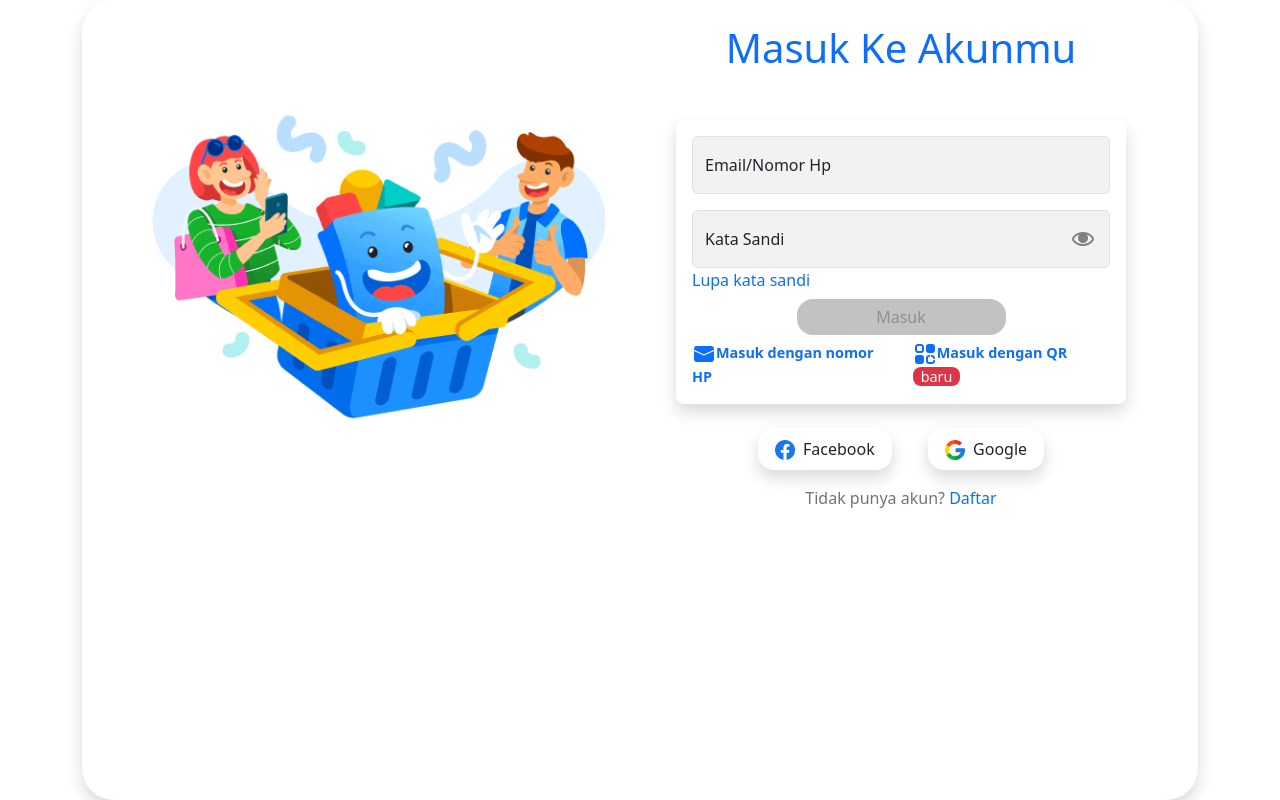
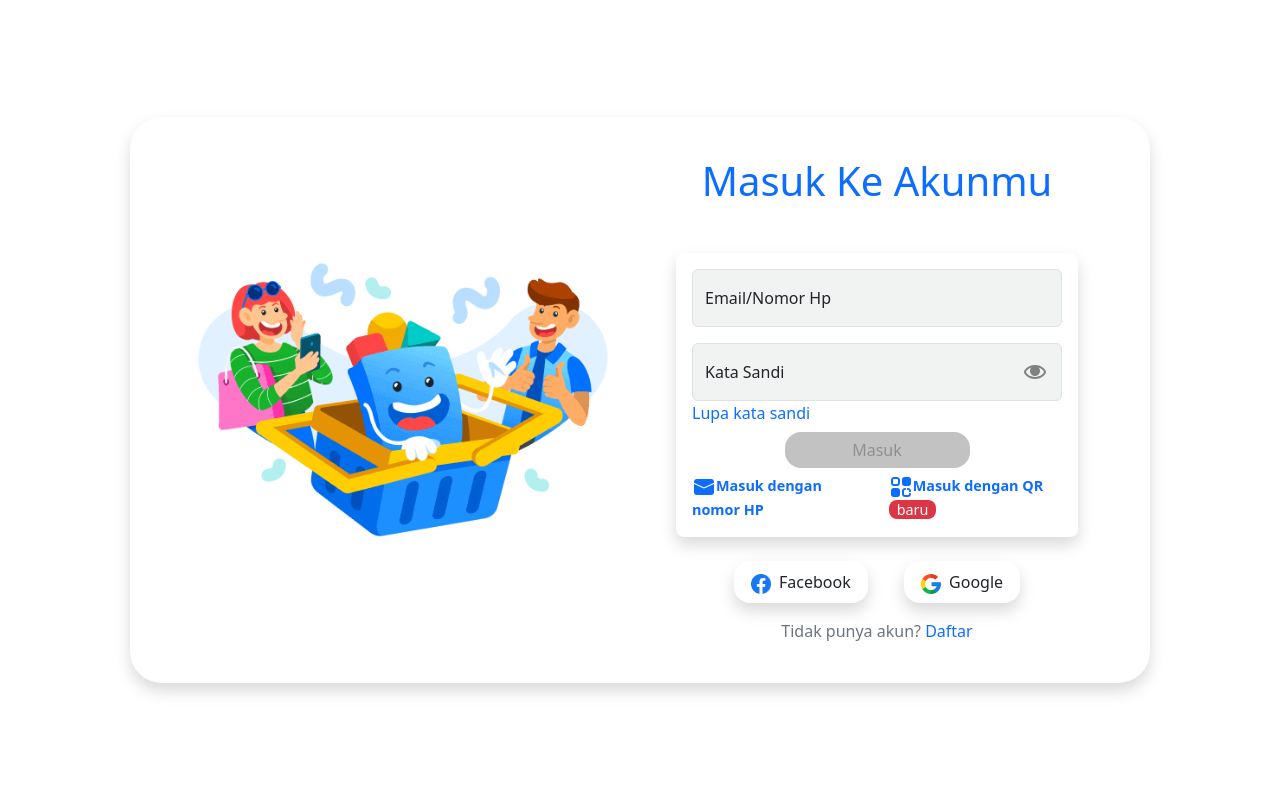
Before and after one commit to xeryux-rd/login-registar-blibli, a plain HTML site: page index.html in a window 1280 px wide. Drawn offline with nearby package versions, Linux system fonts and the light colour scheme.

Commit message:
selamat datang di xeryux-rd

```diff
--- a/index.html
+++ b/index.html
@@ -11,13 +11,13 @@
 
 <body>
     <main class="container d-flex justify-content-center align-items-center h-100">
-        <div class="shadow rounded-5 px-5 overflow-hidden py-md-0 h-100">
+        <div class="shadow rounded-5 px-5 overflow-hidden m-5">
             <div class="row md-mx-3 ">
                 <div class="col-md-6 d-flex align-items-center justify-content-center login-img
                 my-3">
                     <img src="src/logo.png" alt="" class="img-fluid" />
                 </div>
-                <div class="col-md-6 m-6 m-">
+                <div class="col-md-6 my-3 ">
                     <div class="kanan m-4">
                         <h1 class="text-center text-primary mb-5">Masuk Ke Akunmu</h1>
                         <form action="" class="shadow p-3 rounded-3 mb-2">
```
